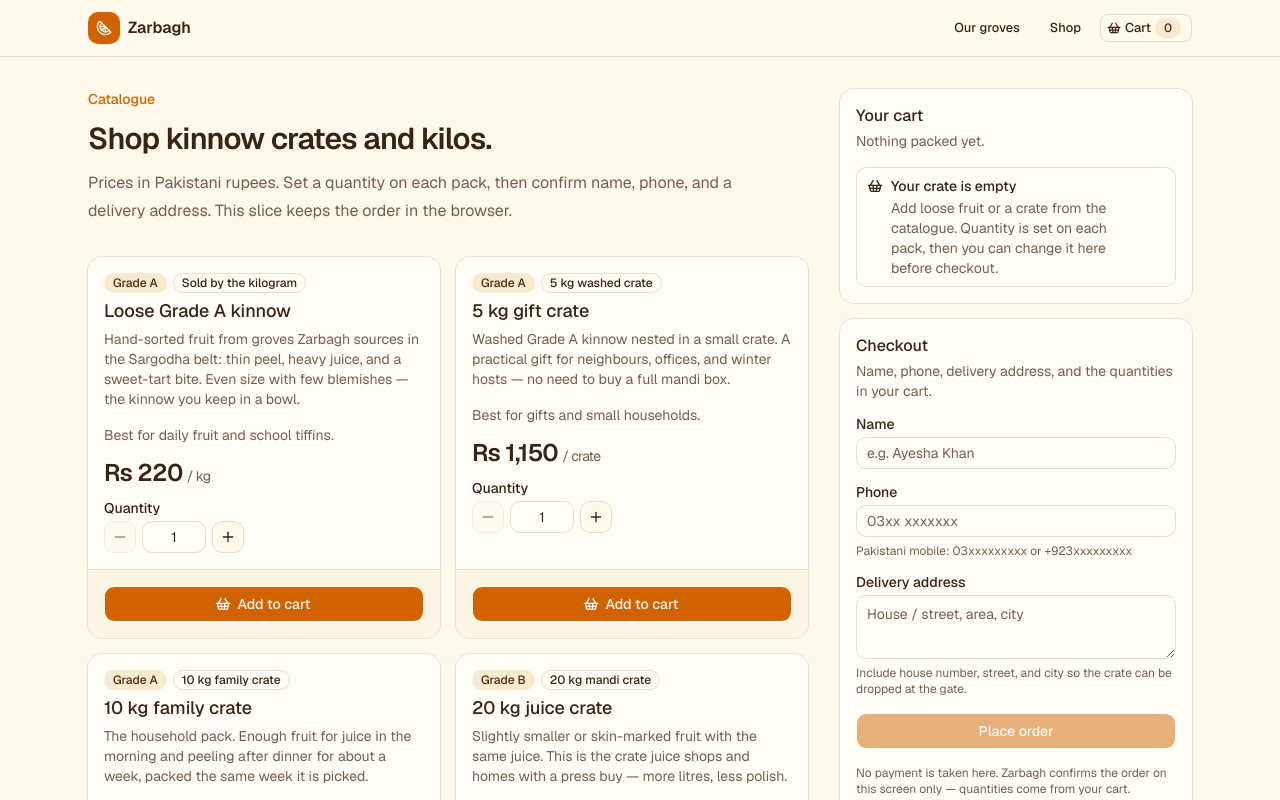
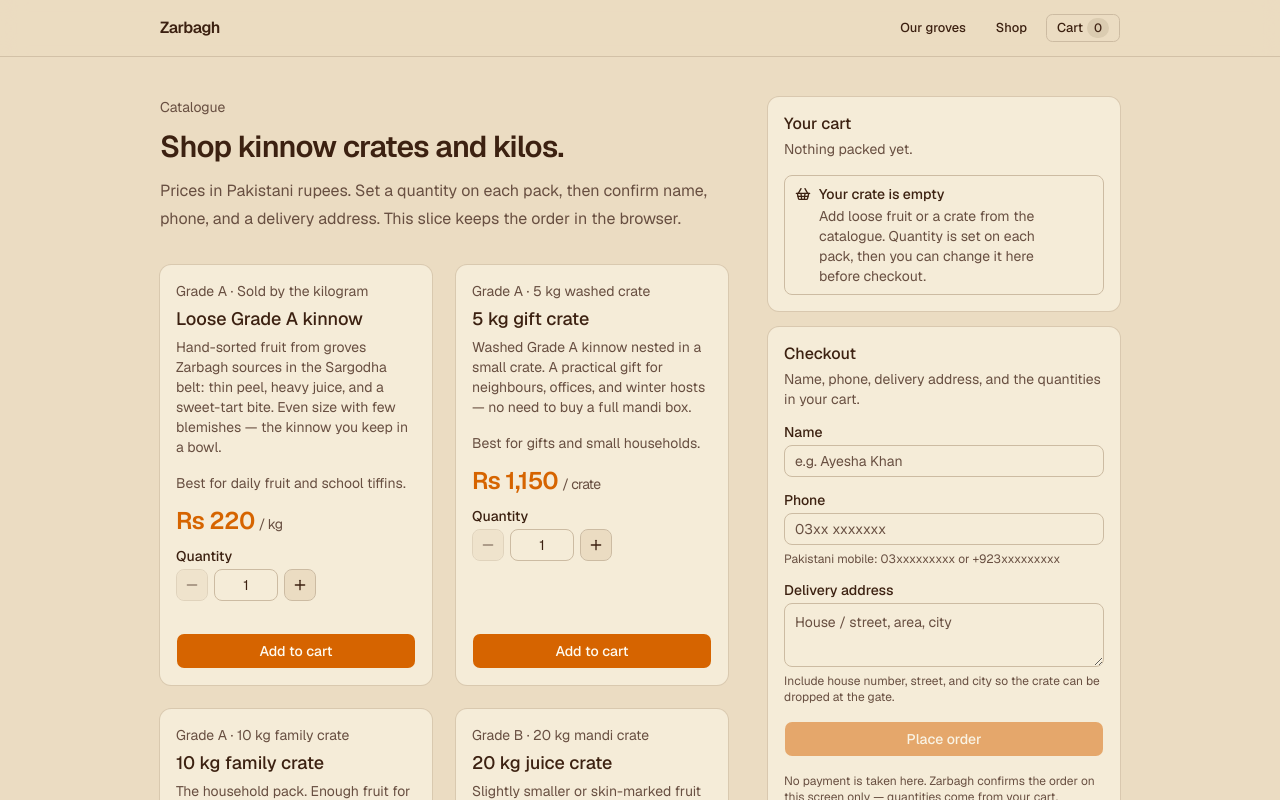
Before and after one commit to omeryousaf/zarbagh-store, a Next.js app: page /shop in a window 1280 px wide. Shown: the top 800 px of the page. Built offline with nearby package versions, Linux system fonts and the light colour scheme.

Commit message:
Apply the kraft design system to landing and shop.
Warm unbleached paper, citrus orange, grove green as atmosphere only. Same identity on / and /shop; Box.jpeg stays on Featured Packs, Bagh.jpeg on the hero.

```diff
--- a/src/app/globals.css
+++ b/src/app/globals.css
@@ -39,6 +39,9 @@
   --color-popover: var(--popover);
   --color-card-foreground: var(--card-foreground);
   --color-card: var(--card);
+  --color-grove: var(--grove);
+  --color-grove-foreground: var(--grove-foreground);
+  --color-grove-wash: var(--grove-wash);
   --radius-sm: calc(var(--radius) * 0.6);
   --radius-md: calc(var(--radius) * 0.8);
   --radius-lg: var(--radius);
@@ -49,83 +52,93 @@
 }
 
 :root {
-  --background: oklch(0.985 0.02 85);
-  --foreground: oklch(0.28 0.04 55);
-  --card: oklch(0.995 0.01 85);
-  --card-foreground: oklch(0.28 0.04 55);
-  --popover: oklch(0.995 0.01 85);
-  --popover-foreground: oklch(0.28 0.04 55);
-  --primary: oklch(0.62 0.17 55);
-  --primary-foreground: oklch(0.99 0.01 85);
-  --secondary: oklch(0.94 0.04 85);
-  --secondary-foreground: oklch(0.32 0.06 55);
-  --muted: oklch(0.95 0.03 85);
-  --muted-foreground: oklch(0.5 0.04 55);
-  --accent: oklch(0.93 0.05 75);
-  --accent-foreground: oklch(0.32 0.06 55);
-  --destructive: oklch(0.577 0.245 27.325);
-  --border: oklch(0.9 0.03 75);
-  --input: oklch(0.9 0.03 75);
-  --ring: oklch(0.62 0.17 55);
-  --chart-1: oklch(0.72 0.16 55);
-  --chart-2: oklch(0.62 0.12 140);
-  --chart-3: oklch(0.55 0.08 70);
-  --chart-4: oklch(0.78 0.12 85);
-  --chart-5: oklch(0.45 0.08 40);
-  --radius: 0.625rem;
-  --sidebar: oklch(0.97 0.02 85);
-  --sidebar-foreground: oklch(0.28 0.04 55);
-  --sidebar-primary: oklch(0.62 0.17 55);
-  --sidebar-primary-foreground: oklch(0.99 0.01 85);
-  --sidebar-accent: oklch(0.94 0.04 85);
-  --sidebar-accent-foreground: oklch(0.32 0.06 55);
-  --sidebar-border: oklch(0.9 0.03 75);
-  --sidebar-ring: oklch(0.62 0.17 55);
+  /* Unbleached kraft field, soil type, packing-paper cards. */
+  --background: oklch(0.9 0.038 82);
+  --foreground: oklch(0.28 0.05 50);
+  --card: oklch(0.945 0.028 85);
+  --card-foreground: oklch(0.28 0.05 50);
+  --popover: oklch(0.945 0.028 85);
+  --popover-foreground: oklch(0.28 0.05 50);
+  /* Kinnow rind — action, price, fruit marks. */
+  --primary: oklch(0.63 0.17 52);
+  --primary-foreground: oklch(0.99 0.015 85);
+  --secondary: oklch(0.85 0.04 82);
+  --secondary-foreground: oklch(0.3 0.05 50);
+  --muted: oklch(0.86 0.035 82);
+  --muted-foreground: oklch(0.45 0.04 52);
+  --accent: oklch(0.86 0.04 75);
+  --accent-foreground: oklch(0.3 0.05 50);
+  --destructive: oklch(0.55 0.2 28);
+  --border: oklch(0.8 0.04 78);
+  --input: oklch(0.8 0.04 78);
+  --ring: oklch(0.63 0.17 52);
+  --chart-1: oklch(0.63 0.17 52);
+  --chart-2: oklch(0.48 0.09 140);
+  --chart-3: oklch(0.5 0.07 70);
+  --chart-4: oklch(0.78 0.1 85);
+  --chart-5: oklch(0.4 0.07 40);
+  --radius: 0.5rem;
+  /* Grove green is atmosphere only — foliage, not a second loud accent. */
+  --grove: oklch(0.3 0.055 140);
+  --grove-foreground: oklch(0.96 0.02 85);
+  --grove-wash: oklch(0.88 0.035 140);
+  --sidebar: oklch(0.88 0.035 82);
+  --sidebar-foreground: oklch(0.28 0.05 50);
+  --sidebar-primary: oklch(0.63 0.17 52);
+  --sidebar-primary-foreground: oklch(0.99 0.015 85);
+  --sidebar-accent: oklch(0.85 0.04 82);
+  --sidebar-accent-foreground: oklch(0.3 0.05 50);
+  --sidebar-border: oklch(0.8 0.04 78);
+  --sidebar-ring: oklch(0.63 0.17 52);
 }
 
 .dark {
-  --background: oklch(0.2 0.03 55);
-  --foreground: oklch(0.97 0.02 85);
-  --card: oklch(0.25 0.03 55);
-  --card-foreground: oklch(0.97 0.02 85);
-  --popover: oklch(0.25 0.03 55);
-  --popover-foreground: oklch(0.97 0.02 85);
-  --primary: oklch(0.75 0.15 60);
+  --background: oklch(0.22 0.03 55);
+  --foreground: oklch(0.95 0.02 85);
+  --card: oklch(0.27 0.03 55);
+  --card-foreground: oklch(0.95 0.02 85);
+  --popover: oklch(0.27 0.03 55);
+  --popover-foreground: oklch(0.95 0.02 85);
+  --primary: oklch(0.72 0.15 55);
   --primary-foreground: oklch(0.22 0.04 55);
   --secondary: oklch(0.32 0.03 55);
-  --secondary-foreground: oklch(0.97 0.02 85);
+  --secondary-foreground: oklch(0.95 0.02 85);
   --muted: oklch(0.32 0.03 55);
   --muted-foreground: oklch(0.75 0.04 75);
   --accent: oklch(0.34 0.04 60);
-  --accent-foreground: oklch(0.97 0.02 85);
+  --accent-foreground: oklch(0.95 0.02 85);
   --destructive: oklch(0.704 0.191 22.216);
   --border: oklch(1 0 0 / 12%);
   --input: oklch(1 0 0 / 16%);
-  --ring: oklch(0.75 0.15 60);
-  --chart-1: oklch(0.72 0.16 55);
-  --chart-2: oklch(0.62 0.12 140);
-  --chart-3: oklch(0.55 0.08 70);
-  --chart-4: oklch(0.78 0.12 85);
-  --chart-5: oklch(0.45 0.08 40);
+  --ring: oklch(0.72 0.15 55);
+  --chart-1: oklch(0.72 0.15 55);
+  --chart-2: oklch(0.55 0.1 140);
+  --chart-3: oklch(0.5 0.07 70);
+  --chart-4: oklch(0.78 0.1 85);
+  --chart-5: oklch(0.4 0.07 40);
+  --grove: oklch(0.28 0.05 140);
+  --grove-foreground: oklch(0.95 0.02 85);
+  --grove-wash: oklch(0.3 0.04 140);
   --sidebar: oklch(0.25 0.03 55);
-  --sidebar-foreground: oklch(0.97 0.02 85);
-  --sidebar-primary: oklch(0.75 0.15 60);
+  --sidebar-foreground: oklch(0.95 0.02 85);
+  --sidebar-primary: oklch(0.72 0.15 55);
   --sidebar-primary-foreground: oklch(0.22 0.04 55);
   --sidebar-accent: oklch(0.32 0.03 55);
-  --sidebar-accent-foreground: oklch(0.97 0.02 85);
+  --sidebar-accent-foreground: oklch(0.95 0.02 85);
   --sidebar-border: oklch(1 0 0 / 12%);
-  --sidebar-ring: oklch(0.75 0.15 60);
+  --sidebar-ring: oklch(0.72 0.15 55);
 }
 
 @layer base {
   * {
     @apply border-border outline-ring/50;
   }
+  html {
+    @apply font-sans;
+    color-scheme: light;
+  }
   body {
     @apply bg-background text-foreground;
-  }
-  html {
-    @apply font-sans;
   }
 }
 
--- a/src/components/cart-panel.tsx
+++ b/src/components/cart-panel.tsx
@@ -80,7 +80,7 @@
       </ul>
       <p className="flex items-baseline justify-between text-base font-semibold">
         <span>Total</span>
-        <span>{formatPkr(total)}</span>
+        <span className="text-primary">{formatPkr(total)}</span>
       </p>
     </div>
   );
--- a/src/components/order-success.tsx
+++ b/src/components/order-success.tsx
@@ -29,8 +29,8 @@
           browser only — nothing was charged or emailed.
         </AlertDescription>
       </Alert>
-      <div className="rounded-xl bg-card p-4 ring-1 ring-foreground/10">
-        <p className="text-xs tracking-wide text-muted-foreground uppercase">
+      <div className="rounded-xl bg-secondary/60 p-4">
+        <p className="text-xs text-muted-foreground">
           Order {order.id}
         </p>
         <p className="mt-1 text-sm text-muted-foreground">{placed}</p>
@@ -68,7 +68,7 @@
         </ul>
         <p className="mt-3 flex items-baseline justify-between font-semibold">
           <span>Total</span>
-          <span>{formatPkr(order.totalPkr)}</span>
+          <span className="text-primary">{formatPkr(order.totalPkr)}</span>
         </p>
       </div>
       <Button type="button" variant="outline" size="lg" onClick={onShopAgain}>
--- a/src/components/product-card.tsx
+++ b/src/components/product-card.tsx
@@ -1,10 +1,8 @@
 "use client";
 
 import { useState } from "react";
-import { ShoppingBasket } from "lucide-react";
 
 import { QtyStepper } from "@/components/qty-stepper";
-import { Badge } from "@/components/ui/badge";
 import { Button } from "@/components/ui/button";
 import {
   Card,
@@ -29,10 +27,9 @@
   return (
     <Card className="h-full">
       <CardHeader>
-        <div className="flex flex-wrap items-center gap-1.5">
-          <Badge variant="secondary">{product.grade}</Badge>
-          <Badge variant="outline">{product.pack}</Badge>
-        </div>
+        <p className="text-sm text-muted-foreground">
+          {product.grade} · {product.pack}
+        </p>
         <CardTitle className="text-lg">{product.name}</CardTitle>
         <CardDescription>{product.description}</CardDescription>
       </CardHeader>
@@ -40,7 +37,7 @@
         <p className="text-sm text-muted-foreground">
           Best for {product.bestFor.toLowerCase()}.
         </p>
-        <p className="text-2xl font-semibold tracking-tight">
+        <p className="text-2xl font-semibold tracking-tight text-primary">
           {formatPkr(product.pricePkr)}
           <span className="ml-1 text-sm font-normal text-muted-foreground">
             / {product.unitLabel}
@@ -59,7 +56,6 @@
           size="lg"
           onClick={() => onAdd(product.id, qty)}
         >
-          <ShoppingBasket data-icon="inline-start" />
           Add to cart
         </Button>
       </CardFooter>
--- a/src/components/site-footer.tsx
+++ b/src/components/site-footer.tsx
@@ -2,8 +2,8 @@
 
 export function SiteFooter() {
   return (
-    <footer className="border-t bg-background">
-      <div className="mx-auto flex w-full max-w-6xl flex-col gap-1 px-4 py-6 text-sm text-muted-foreground sm:px-6">
+    <footer className="border-t border-border/80 bg-background">
+      <div className="mx-auto flex w-full max-w-5xl flex-col gap-1 px-6 py-8 text-sm text-muted-foreground sm:px-8">
         <p>
           Zarbagh ·{" "}
           <Link href="/" className="underline-offset-4 hover:underline">
--- a/src/components/site-header.tsx
+++ b/src/components/site-header.tsx
@@ -1,44 +1,28 @@
 import { cn } from "cn";
-import { Citrus, ShoppingBasket } from "lucide-react";
 import Link from "next/link";
 
 import { Badge } from "@/components/ui/badge";
 import { Button } from "@/components/ui/button";
 
 type SiteHeaderProps = {
-  tone?: "paper" | "grove";
   cartCount?: number;
 };
 
-export function SiteHeader({
-  tone = "paper",
-  cartCount,
-}: SiteHeaderProps) {
-  const grove = tone === "grove";
-  const ghost = grove
-    ? "text-white hover:bg-white/10 hover:text-white"
-    : undefined;
-
+export function SiteHeader({ cartCount }: SiteHeaderProps) {
   return (
-    <header
-      className={
-        grove
-          ? "sticky top-0 z-30 border-b border-white/15 bg-[#1c2410]/80 text-white backdrop-blur-md"
-          : "sticky top-0 z-30 border-b bg-background/90 backdrop-blur-md"
-      }
-    >
-      <div className="mx-auto flex w-full max-w-6xl items-center justify-between gap-3 px-4 py-3 sm:px-6">
-        <Link href="/" className="flex items-center gap-2 font-semibold">
-          <span className="flex size-8 items-center justify-center rounded-lg bg-primary text-primary-foreground">
-            <Citrus className="size-4" aria-hidden />
-          </span>
-          <span>Zarbagh</span>
+    <header className="sticky top-0 z-30 border-b border-border/80 bg-background/92 backdrop-blur-md">
+      <div className="mx-auto flex w-full max-w-5xl items-center justify-between gap-3 px-6 py-3.5 sm:px-8">
+        <Link
+          href="/"
+          className="text-base font-semibold tracking-tight text-foreground"
+        >
+          Zarbagh
         </Link>
         <nav className="flex items-center gap-1 sm:gap-2">
           <Button
             variant="ghost"
             size="sm"
-            className={cn("hidden sm:inline-flex", ghost)}
+            className="hidden sm:inline-flex"
             asChild
           >
             <Link href="/#story">Our groves</Link>
@@ -49,14 +33,20 @@
             </Button>
           ) : (
             <>
-              <Button variant="ghost" size="sm" className={ghost} asChild>
+              <Button variant="ghost" size="sm" asChild>
                 <Link href="/shop">Shop</Link>
               </Button>
               <Button variant="outline" size="sm" asChild>
                 <Link href="/shop#order">
-                  <ShoppingBasket data-icon="inline-start" />
                   Cart
-                  <Badge variant="secondary">{cartCount}</Badge>
+                  <Badge
+                    variant="secondary"
+                    className={cn(
+                      "h-5 min-w-5 rounded-full px-1.5 font-medium",
+                    )}
+                  >
+                    {cartCount}
+                  </Badge>
                 </Link>
               </Button>
             </>
--- a/src/components/storefront.tsx
+++ b/src/components/storefront.tsx
@@ -145,10 +145,10 @@
     <div className="flex min-h-full flex-col">
       <SiteHeader cartCount={itemCount} />
 
-      <main className="mx-auto flex w-full max-w-6xl flex-1 flex-col gap-10 px-4 py-8 sm:px-6 lg:grid lg:grid-cols-[minmax(0,1fr)_22rem] lg:items-start lg:gap-8">
+      <main className="mx-auto flex w-full max-w-5xl flex-1 flex-col gap-10 px-6 py-10 sm:px-8 lg:grid lg:grid-cols-[minmax(0,1fr)_22rem] lg:items-start lg:gap-10">
         <div className="flex flex-col gap-8">
           <section className="flex flex-col gap-3">
-            <p className="text-sm font-medium text-primary">Catalogue</p>
+            <p className="text-sm text-muted-foreground">Catalogue</p>
             <h1 className="text-3xl font-semibold tracking-tight">
               Shop kinnow crates and kilos.
             </h1>
@@ -159,7 +159,7 @@
             </p>
           </section>
 
-          <section id="catalog" className="grid gap-4 sm:grid-cols-2">
+          <section id="catalog" className="grid gap-6 sm:grid-cols-2">
             {products.map((product) => (
               <ProductCard
                 key={product.id}
--- a/src/components/ui/card.tsx
+++ b/src/components/ui/card.tsx
@@ -83,7 +83,7 @@
     <div
       data-slot="card-footer"
       className={cn(
-        "flex items-center rounded-b-xl border-t bg-muted/50 p-(--card-spacing)",
+        "flex items-center rounded-b-xl p-(--card-spacing)",
         className,
       )}
       {...props}
```
Also changed, not shown: src/components/landing-page.tsx (+25 -37 lines).
